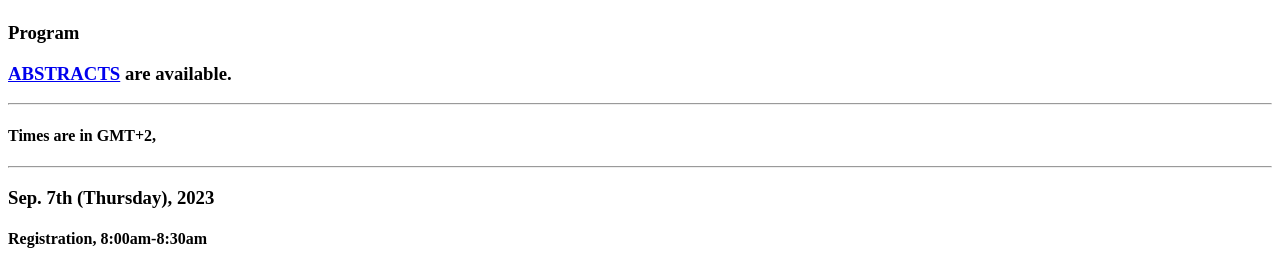
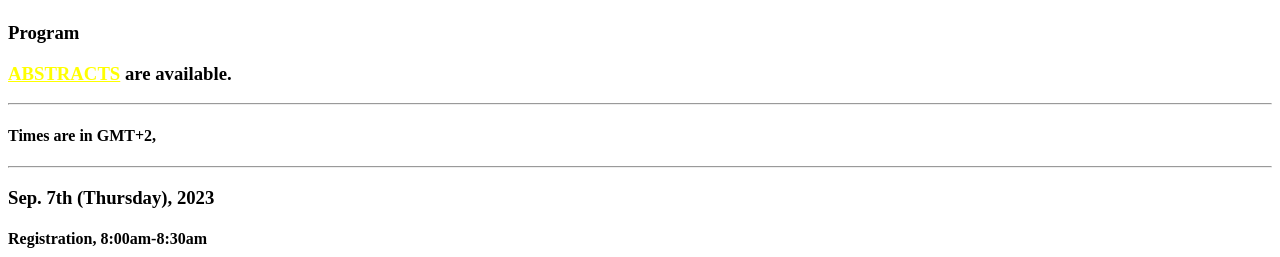
Before and after one commit to abc-research/abc-research.github.io, a Jekyll site: the page built from _posts/2014-07-14-project-5.markdown, in a window 1280 px wide. Shown: the part 2154-2411 px from the top of the page. Built offline with Jekyll 4.4.1, drawn with Linux system fonts in a browser that asks for light colours.

Commit message:
Update _config.yml

```diff
--- a/_config.yml
+++ b/_config.yml
@@ -87,7 +87,7 @@ about:
   - text: "In this conference, we comprehend such research domains as <b>ABC</b>: <i>Activity and Behavior Computing</i>, and provide an open and a confluent place for discussing various aspects and the future of the ABC."
 
 program:
-  - date: '<a href="https://drive.google.com/file/d/1PAdzvO0fkesGGzcLOkA1NOvgab72YF6U/view?usp=sharing">ABSTRACTS</a> are available.'
+  - date: '<a style="color:yellow" href="https://drive.google.com/file/d/1PAdzvO0fkesGGzcLOkA1NOvgab72YF6U/view?usp=sharing">ABSTRACTS</a> are available.'
   - session:
       - name: "Times are in GMT+2"
   - date: "Sep. 7th (Thursday), 2023"
```
